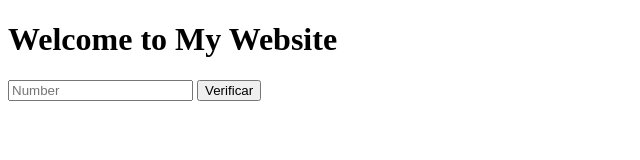
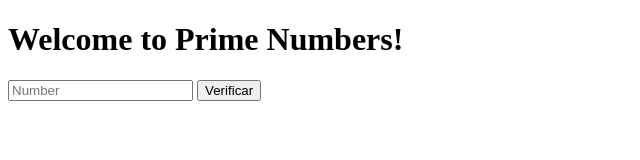
Before and after one commit to vanessappereira/U5414, a plain HTML site: page html - exercicio 8/index.html in a window 1280 px wide. Shown: the whole page, without its empty margins (0-640 px from the left). Drawn offline with Linux system fonts and the light colour scheme.

Commit message:
Added exercise

```diff
--- a/html - exercicio 8/index.html
+++ b/html - exercicio 8/index.html
@@ -10,7 +10,7 @@
 <body>
 
     <main>
-        <h1>Welcome to My Website</h1>
+        <h1>Welcome to Prime Numbers! </h1>
 
         <!-- Input for number -->
         <input type="text" id="number" placeholder="Number">
```
